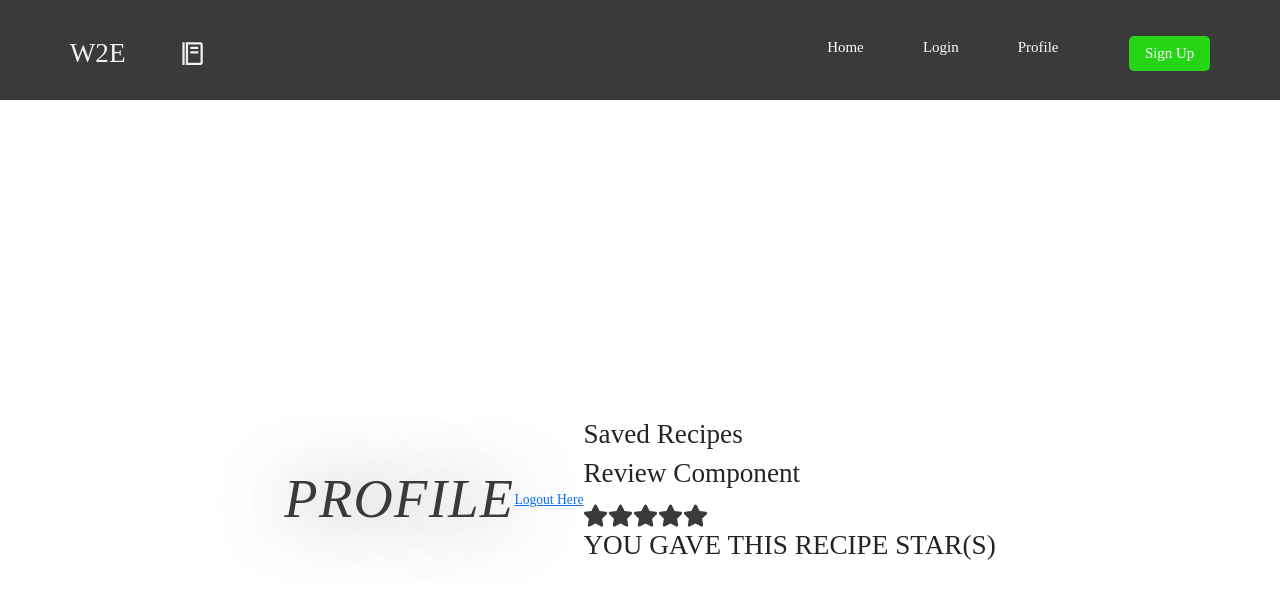
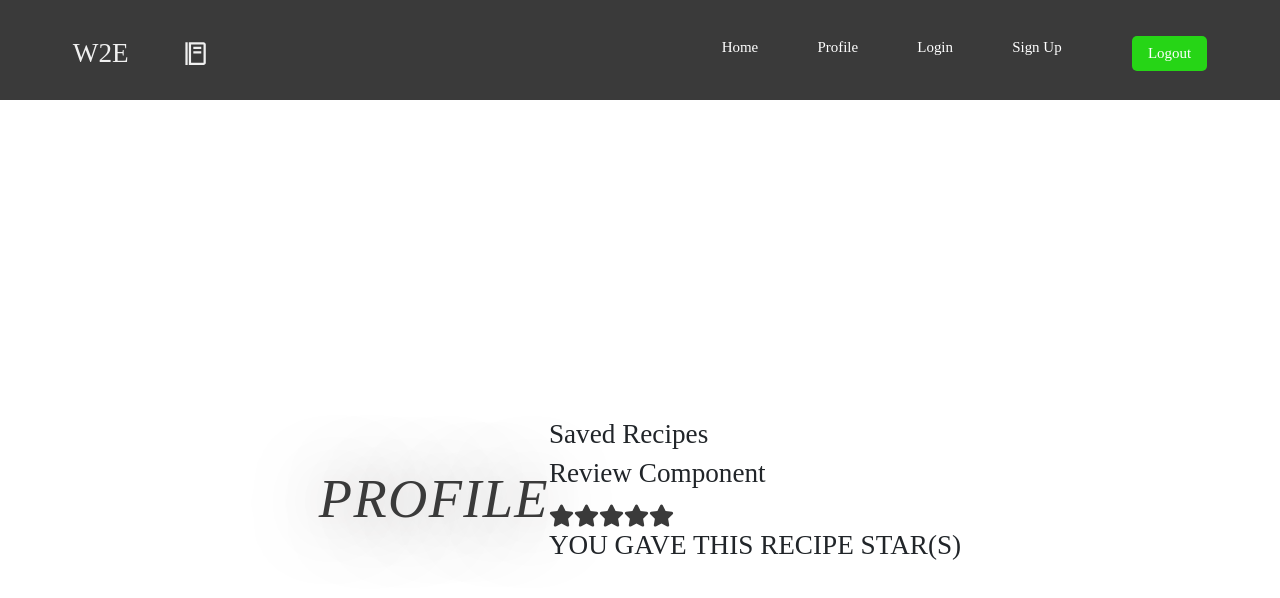
Before and after one commit to ImHucklle/Cap_Frontend, a React (Create React App) app: page /profile in a window 1280 px wide. Shown: the top 598 px of the page. Built offline with nearby package versions, Linux system fonts and the light colour scheme; no server answers.

Commit message:
Logging out user is functional and pages refresh between the login, registering and logout process

```diff
--- a/src/components/App.jsx
+++ b/src/components/App.jsx
@@ -1,4 +1,4 @@
-import React, { useEffect, useState} from 'react';
+import React from 'react';
 import { BrowserRouter as Router, Route, Switch } from 'react-router-dom';
 import './App.css';
 import Header from './Header/Header';
@@ -10,20 +10,14 @@ import AboutPage from './AboutPage/AboutPage';
 
 
 function App() {
-  const [currentUser, setCurrentUser] = useState();
 
-  const logOut = ()=>{
-    localStorage.removeItem("token");
-    setCurrentUser({})
-    console.log(`${currentUser} has logged out`)
-  }
 
   return (
     <Router>
       <Header />
         <Switch>
           <Route path="/search" component={Search} />
-          <Route path="/profile" component={Profile} logout={logOut}/>
+          <Route path="/profile" component={Profile} />
           <Route path="/login" component={Login}/>
           <Route path="/register" component={Register} />
           <Route path="/about" component={AboutPage} />
--- a/src/components/Button/Button.jsx
+++ b/src/components/Button/Button.jsx
@@ -1,13 +1,27 @@
-import React from "react";
+import React, {Component} from "react";
 import { Link } from "react-router-dom";
 import "./Button.css";
 
-function Button() {
-  return (
-    <Link to="/register">
-      <button className="btn">Sign Up</button>
-    </Link>
-  );
+class Button extends Component {
+  constructor(props) {
+    super(props);
+    this.state = {
+      logout: ""
+    };
+  }
+
+  handleLogout = async (event) => {
+    this.props.logout();
+  };
+
+  render() {
+    return (
+      <div>
+        <Link to="/login" onClick={this.handleLogout}>
+          <button className="btn">Logout</button>
+        </Link>
+      </div>
+    );
+  }
 }
-
 export default Button;
--- a/src/components/Header/Header.jsx
+++ b/src/components/Header/Header.jsx
@@ -8,6 +8,13 @@ import Dropdown from "../Dropdown/Dropdown";
 
 function Header(){
   const [dropdown, setDropdown] = useState(false);
+  const [currentUser, setCurrentUser] = useState();
+
+  const logOut = ()=>{
+    localStorage.removeItem("token");
+    setCurrentUser({})
+    console.log('User has logged out')
+  }
 
   return (
     <>
@@ -18,7 +25,7 @@ function Header(){
         </Link>
         <ul className="nav-items">
           {navItems.map((item) => {
-            if (item.title === "Login") {
+            if (item.title === "Profile") {
               return (
                 <li
                   key={item.id}
@@ -38,7 +45,7 @@ function Header(){
             );
           })}
         </ul>
-        <Button />
+        <Button logout={logOut}/>
       </nav>
     </>
   );
--- a/src/components/Header/NavItems.jsx
+++ b/src/components/Header/NavItems.jsx
@@ -7,14 +7,20 @@ export const navItems = [
     },
     {
       id: 2,
-      title: "Login",
-      path: "./Login",
+      title: "Profile",
+      path: "./profile",
       cName: "nav-item",
     },
     {
       id: 3,
-      title: "Profile",
-      path: "./profile",
+      title: "Login",
+      path: "./login",
+      cName: "nav-item",
+    },
+    {
+      id: 3,
+      title: "Sign Up",
+      path: "./register",
       cName: "nav-item",
     },
   ];
@@ -38,10 +44,4 @@ export const navItems = [
       path: "./about",
       cName: "submenu-item",
     },
-    {
-      id: 4,
-      title: "Contact",
-      path: "./contact",
-      cName: "submenu-item",
-    },
   ];
--- a/src/components/Login/Login.jsx
+++ b/src/components/Login/Login.jsx
@@ -2,7 +2,6 @@ import React, {useState, useEffect} from "react";
 import './Login.css';
 import axios from 'axios';
 import jwtDecode from 'jwt-decode';
-// import { Redirect } from 'react-router-dom';
 
 const Login = () => {
   const[userName, setUserName]= useState("");
@@ -27,6 +26,7 @@ const Login = () => {
   useEffect(()=> {
     getJWT();
   },[])
+
   useEffect(()=> {
     console.log(jwt)
     getUser();
@@ -45,8 +45,8 @@ const Login = () => {
     localStorage.setItem("token", response.data.access)
     localStorage.setItem("refresh", response.data.refresh)
     getJWT()
+    window.location = '/profile';
   };
-
 
 
   return (
--- a/src/components/Profile/Profile.jsx
+++ b/src/components/Profile/Profile.jsx
@@ -1,33 +1,15 @@
-import axios from 'axios';
+// import axios from 'axios';
 import './Profile.css';
 import SavedRecipes from '../SavedRecipes/SavedRecipes';
 import Reviews from '../Reviews/Reviews';
-import React, {Component} from 'react';
-import { Link } from 'react-router-dom';
+import React from 'react';
 
-class Profile extends Component {
-    constructor(props) {
-      super(props);
-      this.state = {
-        logout: "",
-      };
-    }
+const Profile = () => {
 
-    handleLogout = async (event) => {
-        this.props.logout();
-      };
 
-    componentDidMount() {
-
-    }
-
-    render(){
   return (
     <div className="Profile">
       <h1>Profile</h1>
-                <Link to="/login" onClick={this.handleLogout}>
-                    Logout Here
-                </Link>
       <h2 className="Reviews">
         <SavedRecipes />
         <Reviews />
@@ -35,6 +17,5 @@ class Profile extends Component {
     </div>
   )
 }
-}
 
 export default Profile
--- a/src/components/Register/Register.jsx
+++ b/src/components/Register/Register.jsx
@@ -24,6 +24,7 @@ const Register = () => {
         console.log("Registered user info:", payload)
         let response = await axios.post('http://127.0.0.1:8000/api/auth/register/', payload);
         console.log("New user data sent: ", response.data)
+        window.location = '/login';
     };
 
 
```
Also changed, not shown: src/components/Contact/Contact.css (deleted), src/components/Contact/Contact.jsx (deleted). Lines whose indentation alone changed are shown as unchanged.
